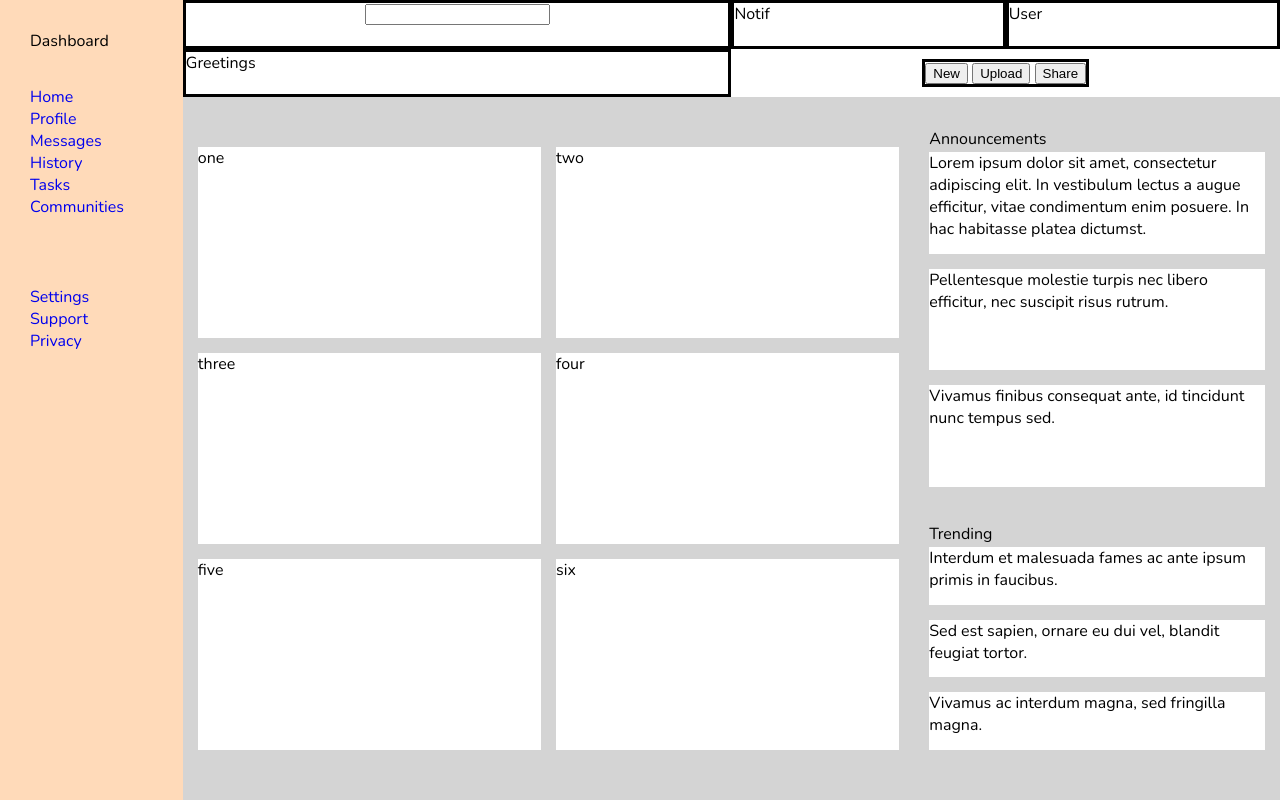
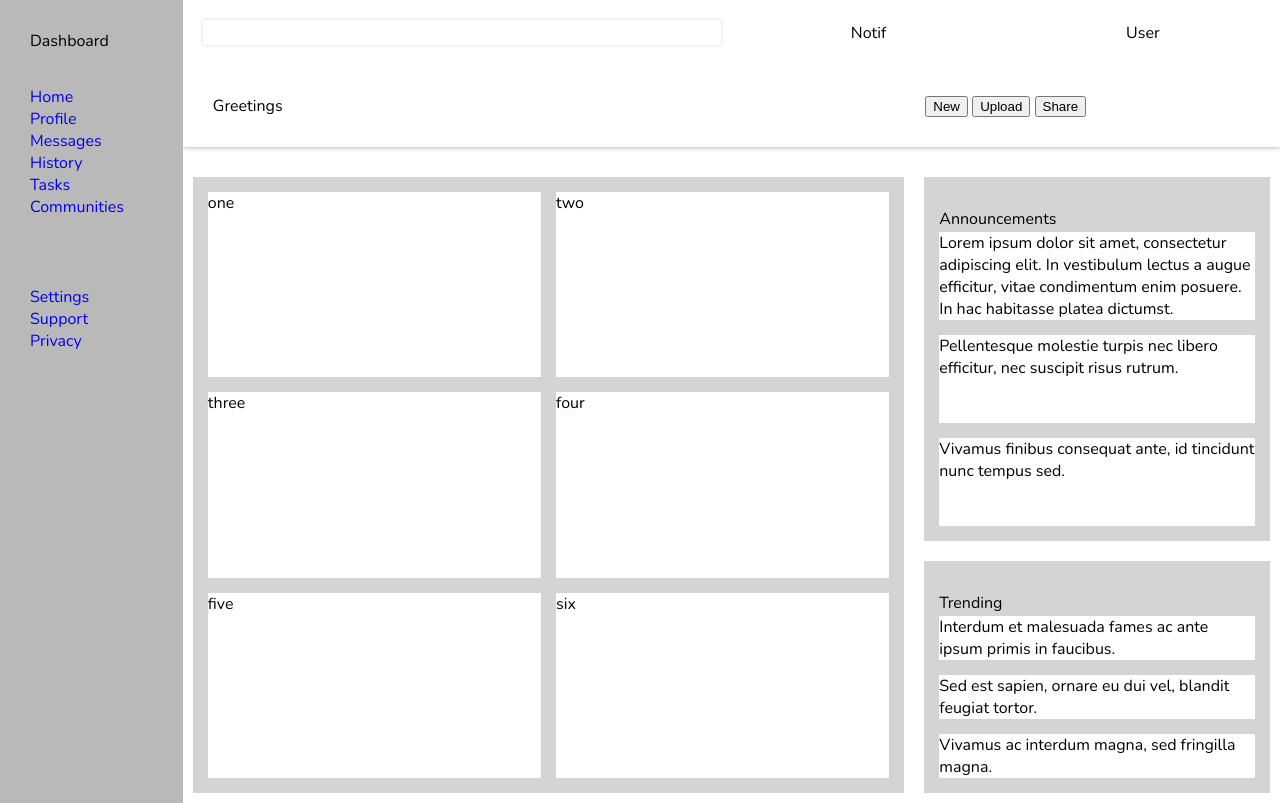
Before and after one commit to mvstic/admindash, a plain HTML site: page index.html in a window 1280 px wide. Drawn offline with nearby package versions, Linux system fonts and the light colour scheme.

Commit message:
Configure margin & padding spacing

```diff
--- a/index.html
+++ b/index.html
@@ -47,6 +47,7 @@
                     </ul>
                 </div>
             </div>
+        <div class="main">
             <div class="projects">
                 <div class="card">one</div>
                 <div class="card">two</div>
@@ -68,5 +69,6 @@
                 <div class="trending-card"> Vivamus ac interdum magna, sed fringilla magna. </div>
             </div>
         </div>
+    </div>
 </body>
 </html>
--- a/style.css
+++ b/style.css
@@ -3,6 +3,7 @@ html, body {
     padding: 0;
     height: 100%;
     font-family: 'Nunito', sans-serif;
+    background-color: (212, 212, 212)
 }
 
 ul {
@@ -25,14 +26,26 @@ a {
     grid-column: 2 / 4;
     display: grid;
     grid-template-columns: 2fr 1fr 1fr;
+    margin-bottom: 20px;
+    box-shadow: 0px 0px 5px rgb(158, 158, 158);
+
 }
 
-.header > div {
+/* .header > div {
     border: solid;
-}
+} */
 
 .greeting {
     grid-row: 2 / 3;
+    padding: 30px;
+}
+
+.notifs {
+    margin: auto;
+}
+
+.user {
+    margin: auto;
 }
 
 .userbuttons {
@@ -42,10 +55,20 @@ a {
 
 form {
     text-align: center;
+    padding: 20px;
+    margin: auto;
+}
+
+input {
+    width: 100%;
+    padding: 5px;
+    border: 0;
+    border-radius: 3px;
+    box-shadow:0 0 2px 2px rgba(0,0,0,0.06);
 }
 
 .sidebar {
-    background-color: peachpuff;
+    background-color: rgb(185, 185, 185);
     grid-row: 1 / 4;
     display: grid;
     grid-template-rows: 40px 200px 1fr;
@@ -55,14 +78,22 @@ form {
     padding: 30px;
 }
 
+.main {
+    grid-column: 2 / 4;
+    display: grid;
+    grid-template-columns: 2fr 1fr;
+}
+
 .projects {
     background-color: rgb(212, 212, 212);
-    grid-row: 2 / 4;
+    grid-column: 1;
+    grid-row: 1 / 3;
+    margin: 10px;
     display: grid;
     grid-template-columns: 1fr 1fr;
     grid-template-rows: repeat(auto-fit, minmax(250px 1fr));
     grid-gap: 15px;
-    padding: 50px 15px 50px 15px;
+    padding: 15px;
 }
 
 .card {
@@ -71,26 +102,26 @@ form {
 
 .announcements {
     background-color: rgb(212, 212, 212);
+    grid-column: 2 / 3;
     display: grid;
     grid-template-rows: 25px 1fr 1fr 1fr;
     grid-gap: 15px;
     padding: 15px;
+    margin: 10px;
 }
 
 .announcement-card {
     background-color: white;
 }
 
-.announcements p {
-
-}
-
 .trending {
+    grid-column: 2 / 3;
     background-color: rgb(212, 212, 212);
     display: grid;
     grid-template-rows: 25px 1fr 1fr 1fr;
     grid-gap: 15px;
-    padding: 5px 15px 50px 15px;
+    padding: 15px;
+    margin: 10px;
 }
 
 .trending-card {
```
Lines whose indentation alone changed are shown as unchanged.
